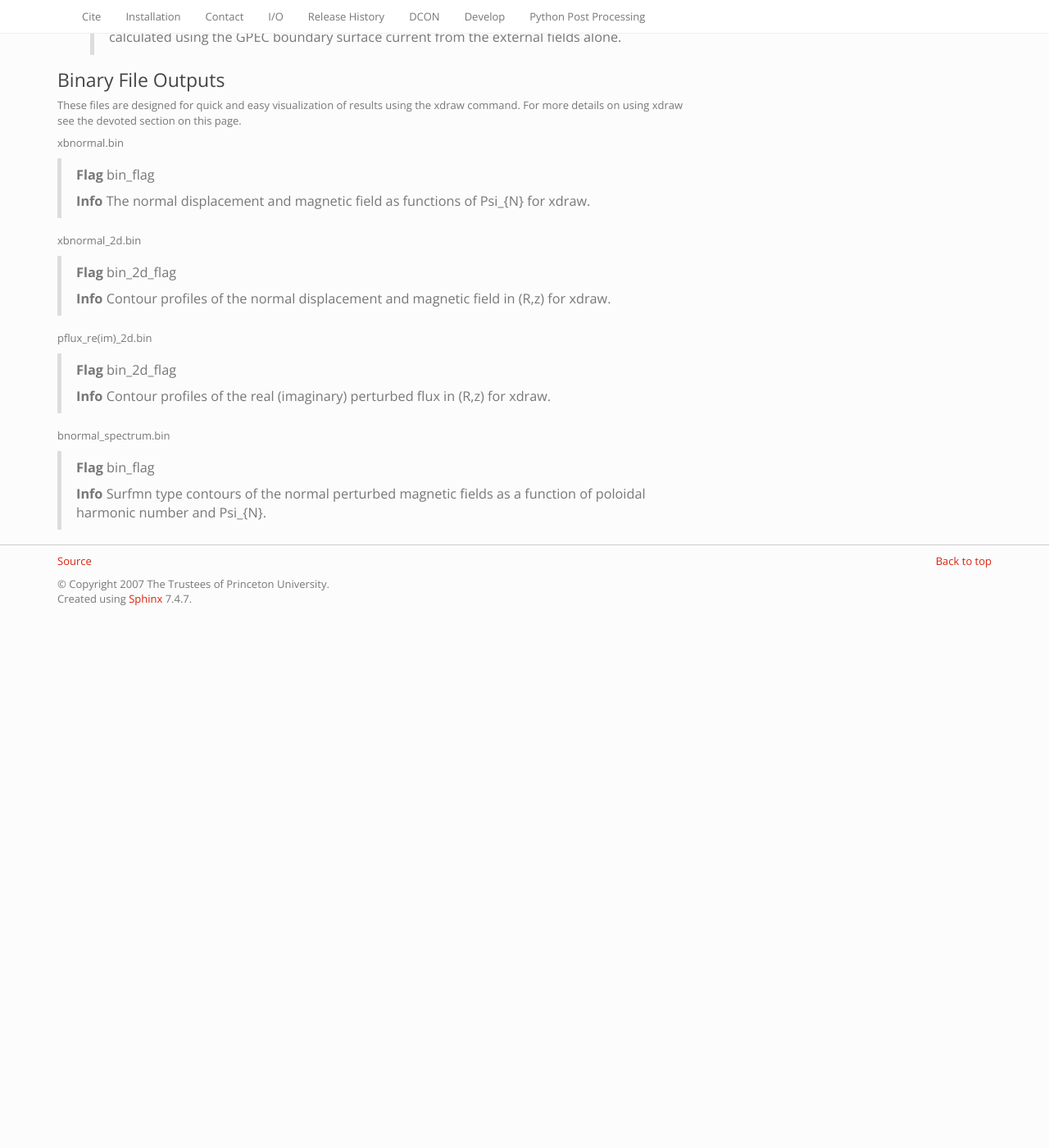
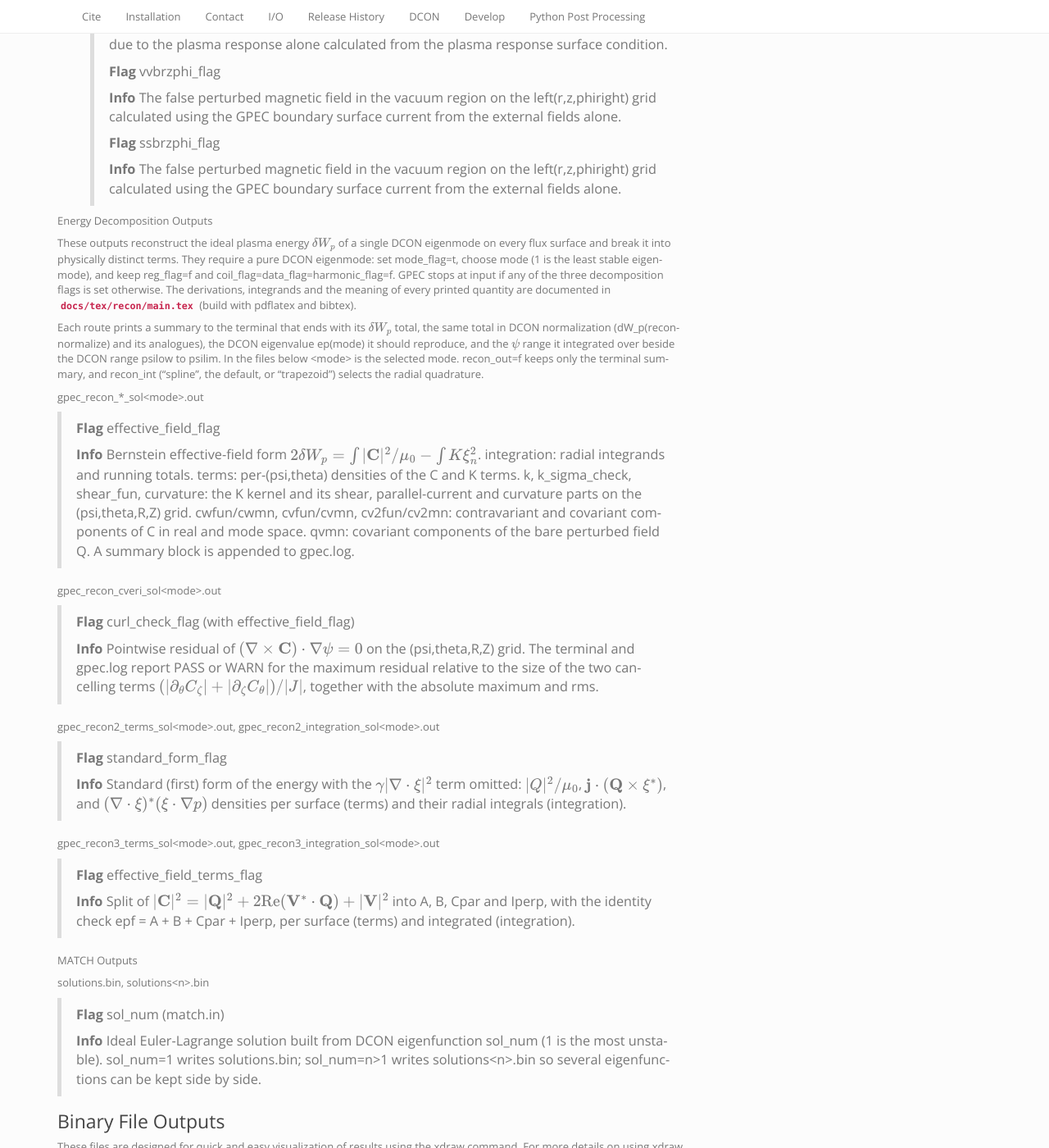
Before and after one commit to PrincetonUniversity/GPEC, a Sphinx documentation site: the page built from docs/outputs.rst, in a window 1280 px wide and 1400 px high, scrolled down 5868 px. Shown: the whole window at 82% size. Built offline with Sphinx 7.4.7, drawn with Linux system fonts in a browser that asks for light colours; before the commit the page ends 6617 px from its top, so only the background shows below that; some of the changed text lies outside the part shown.

Commit message:
DOCS - recon: document energy decomposition outputs and MATCH sol_num

```diff
--- a/docs/namelists.rst
+++ b/docs/namelists.rst
@@ -29,6 +29,14 @@ This namelist sets the inputs, controls the behavior, and determines the outputs
 .. include:: ../input/gpec.in
    :literal:
 
+The MATCH Namelist
+==================
+
+This namelist controls the MATCH code, including which DCON eigenfunction (sol_num) it reconstructs.
+
+.. include:: ../input/match.in
+   :literal:
+
 The PENTRC Namelist
 ====================
 
--- a/docs/outputs.rst
+++ b/docs/outputs.rst
@@ -208,6 +208,44 @@ A number of output files have a similar structure. Here the * in the file name i
 
     **Info** The false perturbed magnetic field in the vacuum region on the \left(r,z,\phi\right) grid calculated using the GPEC boundary surface current from the external fields alone.
 
+Energy Decomposition Outputs
+
+These outputs reconstruct the ideal plasma energy :math:`\delta W_p` of a single DCON eigenmode on every flux surface and break it into physically distinct terms. They require a pure DCON eigenmode: set mode_flag=t, choose mode (1 is the least stable eigenmode), and keep reg_flag=f and coil_flag=data_flag=harmonic_flag=f. GPEC stops at input if any of the three decomposition flags is set otherwise. The derivations, integrands and the meaning of every printed quantity are documented in :download:`docs/tex/recon/main.tex <tex/recon/main.tex>` (build with pdflatex and bibtex).
+
+Each route prints a summary to the terminal that ends with its :math:`\delta W_p` total, the same total in DCON normalization (dW_p(recon-normalize) and its analogues), the DCON eigenvalue ep(mode) it should reproduce, and the :math:`\psi` range it integrated over beside the DCON range psilow to psilim. In the files below <mode> is the selected mode. recon_out=f keeps only the terminal summary, and recon_int ("spline", the default, or "trapezoid") selects the radial quadrature.
+
+gpec_recon_*_sol<mode>.out
+
+    **Flag** effective_field_flag
+
+    **Info** Bernstein effective-field form :math:`2\delta W_p = \int |\mathbf{C}|^2/\mu_0 - \int K \xi_n^2`. integration: radial integrands and running totals. terms: per-(psi,theta) densities of the C and K terms. k, k_sigma_check, shear_fun, curvature: the K kernel and its shear, parallel-current and curvature parts on the (psi,theta,R,Z) grid. cwfun/cwmn, cvfun/cvmn, cv2fun/cv2mn: contravariant and covariant components of C in real and mode space. qvmn: covariant components of the bare perturbed field Q. A summary block is appended to gpec.log.
+
+gpec_recon_cveri_sol<mode>.out
+
+    **Flag** curl_check_flag (with effective_field_flag)
+
+    **Info** Pointwise residual of :math:`(\nabla\times\mathbf{C})\cdot\nabla\psi = 0` on the (psi,theta,R,Z) grid. The terminal and gpec.log report PASS or WARN for the maximum residual relative to the size of the two cancelling terms :math:`(|\partial_\theta C_\zeta|+|\partial_\zeta C_\theta|)/|J|`, together with the absolute maximum and rms.
+
+gpec_recon2_terms_sol<mode>.out, gpec_recon2_integration_sol<mode>.out
+
+    **Flag** standard_form_flag
+
+    **Info** Standard (first) form of the energy with the :math:`\gamma|\nabla\cdot\xi|^2` term omitted: :math:`|Q|^2/\mu_0`, :math:`\mathbf{j}\cdot(\mathbf{Q}\times\xi^*)`, and :math:`(\nabla\cdot\xi)^*(\xi\cdot\nabla p)` densities per surface (terms) and their radial integrals (integration).
+
+gpec_recon3_terms_sol<mode>.out, gpec_recon3_integration_sol<mode>.out
+
+    **Flag** effective_field_terms_flag
+
+    **Info** Split of :math:`|\mathbf{C}|^2 = |\mathbf{Q}|^2 + 2\mathrm{Re}(\mathbf{V}^*\cdot\mathbf{Q}) + |\mathbf{V}|^2` into A, B, Cpar and Iperp, with the identity check epf = A + B + Cpar + Iperp, per surface (terms) and integrated (integration).
+
+MATCH Outputs
+
+solutions.bin, solutions<n>.bin
+
+    **Flag** sol_num (match.in)
+
+    **Info** Ideal Euler-Lagrange solution built from DCON eigenfunction sol_num (1 is the most unstable). sol_num=1 writes solutions.bin; sol_num=n>1 writes solutions<n>.bin so several eigenfunctions can be kept side by side.
+
 Binary File Outputs
 -------------------
 
```
